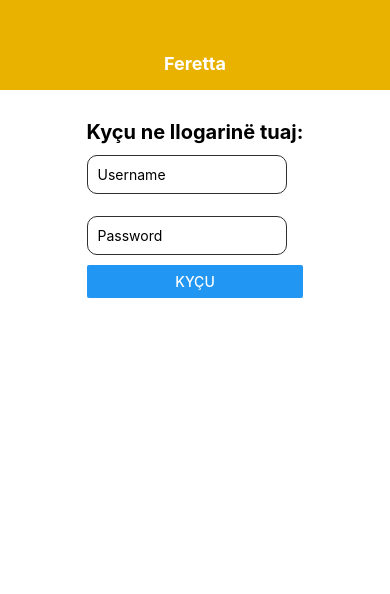
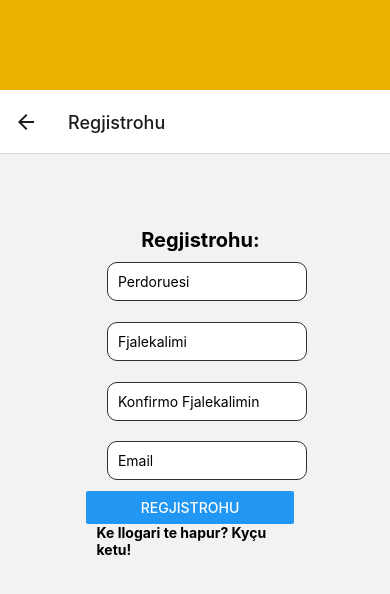
Before and after one commit to fisnikdev/feretta-app, a React Native app: screen /Regjistrohu in a window 390 px wide. Shown: the top 594 px of the page. Built offline with nearby package versions, Linux system fonts and the light colour scheme.

Commit message:
signup, navigation done

```diff
--- a/App.js
+++ b/App.js
@@ -1,12 +1,10 @@
 import React from 'react';
-import { StyleSheet, Text, View } from 'react-native';
+import { View, StyleSheet } from 'react-native';
 import 'react-native-gesture-handler';
 import { NavigationContainer } from '@react-navigation/native';
 import { createStackNavigator } from '@react-navigation/stack';
 import Header from './components/Header.js';
-import LoginScreen from './screens/LoginScreen.js';
-import ForgotPassScreen from './screens/ForgotPassScreen.js';
-import RegisterScreen from './screens/RegisterScreen';
+import AppNavigator from './navigator/AppNavigator.js';
 
 const Stack = createStackNavigator();
 
@@ -14,11 +12,13 @@ export default function App() {
 
   return (
     <View style={styles.screen}>
-      <Header title="Feretta"/>
-      <LoginScreen />
+    <Header />
+    <NavigationContainer>
+    <AppNavigator />
+  </NavigationContainer>
+  </View>
+  );
 
-       </View>
-  );
 }
 
 const styles = StyleSheet.create({
--- /dev/null
+++ b/navigator/AppNavigator.js
@@ -0,0 +1,26 @@
+import React from "react";
+import { createStackNavigator } from "@react-navigation/stack";
+import LoginScreen from "../screens/LoginScreen";
+import RegisterScreen from "../screens/RegisterScreen";
+import Colors from "../constants/Colors";
+
+const Stack = createStackNavigator();
+
+const AppNavigator = () => {
+    return (
+        <Stack.Navigator>
+            <Stack.Screen
+                name="Kyçu"
+                component={LoginScreen}
+                options={{
+                    headerStyle: {
+                        backgroundColor: Colors.feretta
+                    },
+                    headerTintColor: 'white'
+                }} />
+            <Stack.Screen name="Regjistrohu" component={RegisterScreen} />
+        </Stack.Navigator>
+    );
+};
+
+export default AppNavigator;
--- a/package.json
+++ b/package.json
@@ -16,8 +16,10 @@
     "formik": "^2.4.5",
     "react": "18.2.0",
     "react-native": "0.72.5",
-    "react-native-gesture-handler": "^2.13.1",
-    "react-native-reanimated": "^3.5.4"
+    "react-native-gesture-handler": "~2.12.0",
+    "react-native-reanimated": "~3.3.0",
+    "react-native-screens": "~3.22.0",
+    "react-native-safe-area-context": "4.6.3"
   },
   "devDependencies": {
     "@babel/core": "^7.20.0"
--- a/screens/ForgotPassScreen.js
+++ b/screens/ForgotPassScreen.js
@@ -1,5 +1,6 @@
-import React, { useState } from 'react';
-import { View,StyleSheet } from 'react-native';
+import React from 'react';
+import { View, StyleSheet } from 'react-native';
+import { Formik } from 'formik';
 
 const ForgotPassScreen = props => {};
 
--- a/screens/LoginScreen.js
+++ b/screens/LoginScreen.js
@@ -1,21 +1,24 @@
 import React, { useState } from 'react';
-import { View, Text, StyleSheet, TextInput, Button } from 'react-native';
+import {
+    View,
+    Text,
+    StyleSheet,
+    TextInput,
+    Button,
+    TouchableOpacity
+} from 'react-native';
+
+import RegisterScreen from './RegisterScreen.js';
 import { Formik } from 'formik';
+import { useNavigation } from '@react-navigation/native';
 import Colors from '../constants/Colors.js';
 
-const LoginScreen = props => {
-    const [password, setPassword] = useState('');
-    const handlePasswordChange = (text) => {
-        setPassword(text);
+const LoginScreen = () => {
+    const navigation = useNavigation();
+    const handleRegisterLink = () => {
+        navigation.navigate('RegisterScreen')
     };
 
-    const [text, setText] = useState('');
-    const handleTextChange = (inputText) => {
-        const formattedText = inputText.replace(/\s/g, '');
-        if (formattedText.length <= 6) {
-            setText(formattedText);
-        }
-    };
 
     return (
         <View style={styles.screen}>
@@ -31,39 +34,44 @@ const LoginScreen = props => {
                     validate={(values) => {
                         const errors = {};
                         if (!values.username) {
-                            errors.username = 'Username is required';
+                            errors.username = 'Perdoruesi eshte i domosdoshem';
                         }
                         if (!values.password) {
-                            errors.password = 'Password is required';
+                            errors.password = 'Fjalekalimi eshte i domosdoshem';
                         }
                         return errors;
                     }}
                 >
-                    {({ handleChange, handleBlur, handleSubmit, values, errors }) => (
+                    {({ handleChange, handleBlur, handleSubmit, values, errors, touched }) => (
                         <View>
                             <TextInput
                                 style={styles.textInputSt}
                                 onChangeText={handleChange('username')}
                                 onBlur={handleBlur('username')}
                                 value={values.username}
-                                placeholder="Username"
+                                placeholder="Perdoruesi"
                             />
-                            {errors.username && <Text style={{ color: 'red' }}>{errors.username}</Text>}
+                            {touched.username && errors.username && <Text style={{ color: 'red' }}>{errors.username}</Text>}
                             <TextInput
                                 style={styles.textInputSt}
                                 onChangeText={handleChange('password')}
                                 onBlur={handleBlur('password')}
                                 value={values.password}
-                                placeholder="Password"
+                                placeholder="Fjalekalimi"
                                 secureTextEntry
                             />
-                            {errors.password && <Text style={{ color: 'red' }}>{errors.password}</Text>}
+                            {touched.password && errors.password && <Text style={{ color: 'red' }}>{errors.password}</Text>}
                             <Button title="Kyçu"
-                            onPress={handleSubmit}
-                             />
+                                onPress={handleSubmit}
+                            />
+                            <TouchableOpacity onPress={handleRegisterLink}>
+                                <Text style={{ fontWeight: 'bold' }}>Nuk ke llogari te hapur? Regjistrohu</Text>
+                            </TouchableOpacity>
                         </View>
                     )}
                 </Formik>
+
+
             </View>
 
 
@@ -75,30 +83,39 @@ const styles = StyleSheet.create({
     screen: {
         flex: 1,
         padding: 30,
-        alignItems: 'center'
+        alignItems: 'center',
     },
 
     title: {
         fontSize: 20,
-        fontWeight: 'bold'
+        fontWeight: 'bold',
+        marginLeft: '5%'
     },
 
     inputContainer: {
         flex: 1,
         alignItems: 'center',
-        marginTop: '15%'
+        marginTop: '15%',
+        marginLeft: '10%'
     },
 
     textInputSt: {
         backgroundColor: 'white',
+        alignItems: 'center',
         width: 200,
         padding: 10,
         marginTop: '5%',
         marginBottom: '5%',
+        marginLeft: '10%',
         borderRadius: 10,
         borderColor: Colors.blackJet,
         borderWidth: 0.5
 
+    },
+
+    signupStyle: {
+        fontWeight: 'bold',
+        color: Colors.blackJet
     }
 });
 
--- a/screens/RegisterScreen.js
+++ b/screens/RegisterScreen.js
@@ -1,9 +1,152 @@
-import React from 'react';
-import { View,StyleSheet } from 'react-native';
+import React, { useState } from 'react';
+import {
+    View,
+    StyleSheet,
+    Text,
+    TextInput,
+    Button,
+    TouchableOpacity
+} from 'react-native';
+
+import LoginScreen from './LoginScreen.js';
+//Libraria e kycjes
 import { Formik } from 'formik';
+// Ngjyrat
+import Colors from '../constants/Colors.js';
 
-const RegisterScreen = props => {};
 
-const styles = StyleSheet.create({});
+// Navigacioni
+import { useNavigation } from '@react-navigation/native';
+
+
+const RegisterScreen = () => {
+    const navigation = useNavigation();
+    const handleLoginLink = () => {
+        navigation.navigate('LoginScreen')
+    };
+
+    return (
+
+        <View style={styles.screen}>
+            <View style={styles.inputContainer}>
+                <Text style={styles.title}>Regjistrohu:</Text>
+
+                <Formik
+                    initialValues={{ username: '', password: '', email: '', confirmPassword: '' }}
+                    onSubmit={(values) => {
+
+                        console.log(values);
+                    }}
+                    validate={(values) => {
+                        const errors = {};
+                        if (!values.username) {
+                            errors.username = 'Perdoruesi eshte i domosdoshem';
+                        } else if (values.username.length > 7) {
+                            errors.username = 'Perdoruesi duhet te jete deri ne 7 shifra'
+                        }
+                        if (!values.password) {
+                            errors.password = 'Fjalekalimi eshte i domosdoshem';
+                        }
+
+                        if (!values.confirmPassword) {
+                            errors.confirmPassword = 'Fjalekalimi nuk eshte i njejt';
+                        } else if (values.password !== values.confirmPassword) {
+                            errors.confirmPassword = 'Fjalekalimet nuk jane te njejta';
+                        }
+
+                        if (!values.email) {
+                            errors.email = 'Email eshte i domosdoshem';
+                        } else if (!values.email.includes('@')) {
+                            errors.email = 'Email jo korrekt';
+                        }
+                        console.log('Errors', errors)
+                        return errors;
+                    }}
+                >
+                    {({ handleChange, handleBlur, handleSubmit, values, errors, touched }) => (
+                        <View>
+                            <TextInput
+                                style={styles.textInputSt}
+                                onChangeText={handleChange('username')}
+                                onBlur={handleBlur('username')}
+                                value={values.username}
+                                placeholder="Perdoruesi"
+                            />
+                            {touched.username && errors.username && <Text style={{ color: 'red' }}>{errors.username}</Text>}
+                            <TextInput
+                                style={styles.textInputSt}
+                                onChangeText={handleChange('password')}
+                                onBlur={handleBlur('password')}
+                                value={values.password}
+                                placeholder="Fjalekalimi"
+                                secureTextEntry
+                            />
+                            {touched.password && errors.password && <Text style={{ color: 'red' }}>{errors.password}</Text>}
+                            <TextInput
+                                style={styles.textInputSt}
+                                onChangeText={handleChange('confirmPassword')}
+                                onBlur={handleBlur('confirmPassword')}
+                                value={values.confirmPassword}
+                                placeholder="Konfirmo Fjalekalimin"
+                                secureTextEntry
+                            />
+                            {touched.confirmPassword && errors.confirmPassword && <Text style={{ color: 'red' }}>{errors.confirmPassword}</Text>}
+                            <TextInput
+                                style={styles.textInputSt}
+                                onChangeText={handleChange('email')}
+                                onBlur={handleBlur('email')}
+                                value={values.email}
+                                placeholder="Email"
+                            />
+                            {touched.email && errors.email && <Text style={{ color: 'red' }}>{errors.email}</Text>}
+                            <Button title="Regjistrohu"
+                                onPress={handleSubmit}
+                            />
+                            <TouchableOpacity onPress={handleLoginLink}>
+                                <Text style={{ fontWeight: 'bold', marginLeft: '5%' }}>Ke llogari te hapur? Kyçu ketu!</Text>
+                            </TouchableOpacity>
+                        </View>
+                    )}
+                </Formik>
+            </View>
+        </View>
+    )
+};
+
+const styles = StyleSheet.create({
+    screen: {
+        flex: 1,
+        padding: 30,
+        alignItems: 'center',
+        marginRight: '10%'
+    },
+
+    title: {
+        fontSize: 20,
+        fontWeight: 'bold',
+        marginLeft: '10%'
+    },
+
+    inputContainer: {
+        flex: 1,
+        alignItems: 'center',
+        marginTop: '15%',
+        marginLeft: '10%'
+    },
+
+    textInputSt: {
+        backgroundColor: 'white',
+        alignItems: 'center',
+        width: 200,
+        padding: 10,
+        marginTop: '5%',
+        marginBottom: '5%',
+        marginLeft: '10%',
+        borderRadius: 10,
+        borderColor: Colors.blackJet,
+        borderWidth: 0.5
+
+    }
+});
 
 export default RegisterScreen;
```
Also changed, not shown: 1 other file (tests, documents, lock files or other folders).
